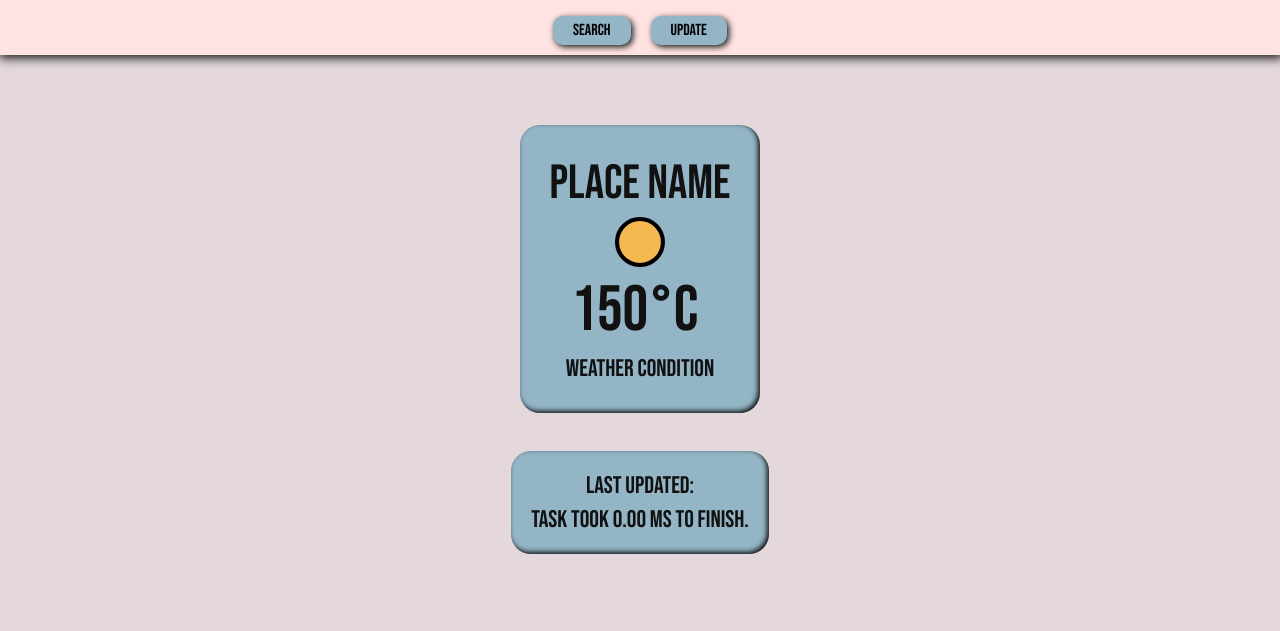
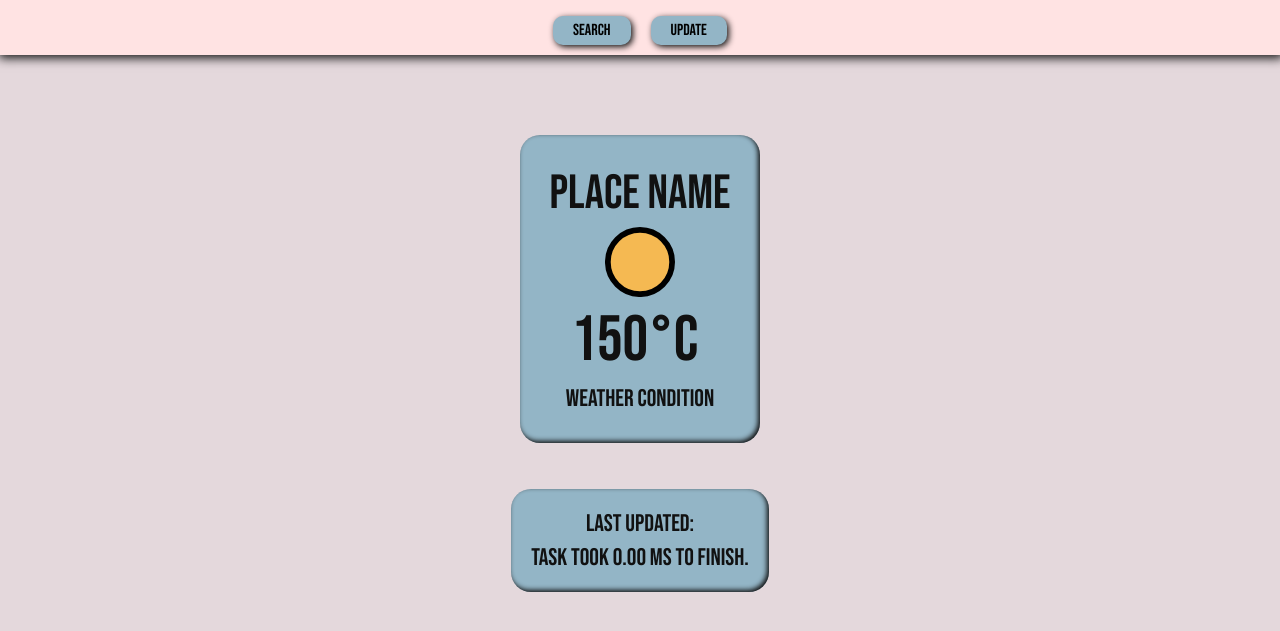
Before and after one commit to mcmityler/weather-app, a website built with webpack: page src/template.html in a window 1280 px wide. Shown: the part 125-756 px from the top of the page. Built offline with nearby package versions, Linux system fonts and the light colour scheme; no server answers.

Commit message:
Size up weather icon

```diff
--- a/src/styles.css
+++ b/src/styles.css
@@ -126,7 +126,7 @@ button:active {
   gap: 5px;
 }
 .weather-container {
-  margin-top: 70px;
+  margin-top: 80px;
   padding: 30px;
 }
 .temperature-container {
@@ -135,7 +135,7 @@ button:active {
   font-size: 4rem;
 }
 .weather-icon {
-  width: 50px;
+  width: 70px;
   place-self: center;
 }
 .city-name {
```
